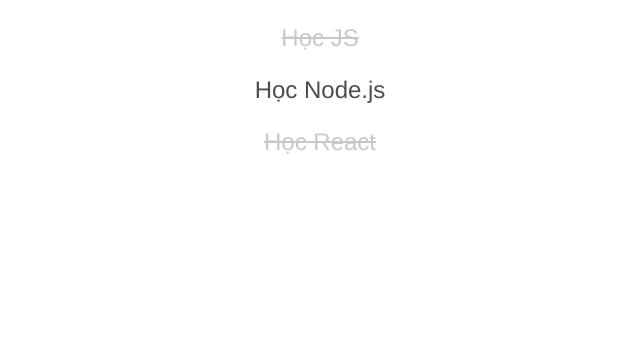
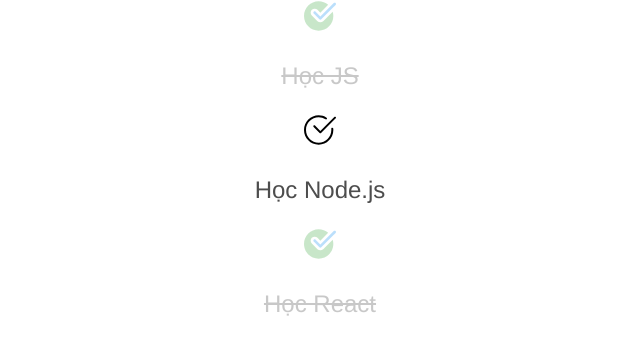
Before and after one commit to thinhtpt2000/ReactJS-Todo-List, a React (Create React App) app: page / in a window 1280 px wide. Shown: the top 354 px of the page, without its empty margins (320-960 px from the left). Built offline with nearby package versions, Linux system fonts and the light colour scheme.

Commit message:
optimize check complete item

```diff
--- a/src/components/TodoItem.js
+++ b/src/components/TodoItem.js
@@ -1,12 +1,16 @@
 import React from "react";
 import classnames from "classnames";
 import "./TodoItem.css";
+import checkImg from "../img/check.svg";
+import checkCompleteImg from "../img/check-complete.svg";
 
 const TodoItem = (props) => {
   const { item, onItemClick } = props;
 
-  const handleClick = () => {
-    onItemClick(item.key);
+  let url = checkImg;
+
+  if (item.isComplete) {
+    url = checkCompleteImg;
   }
 
   const className = classnames("TodoItem", {
@@ -14,7 +18,8 @@
   });
 
   return (
-    <div onClick={handleClick} className={className}>
+    <div className={className}>
+      <img src={url} width="32" onClick={onItemClick} />
       <p>{item.title}</p>
     </div>
   );
```
